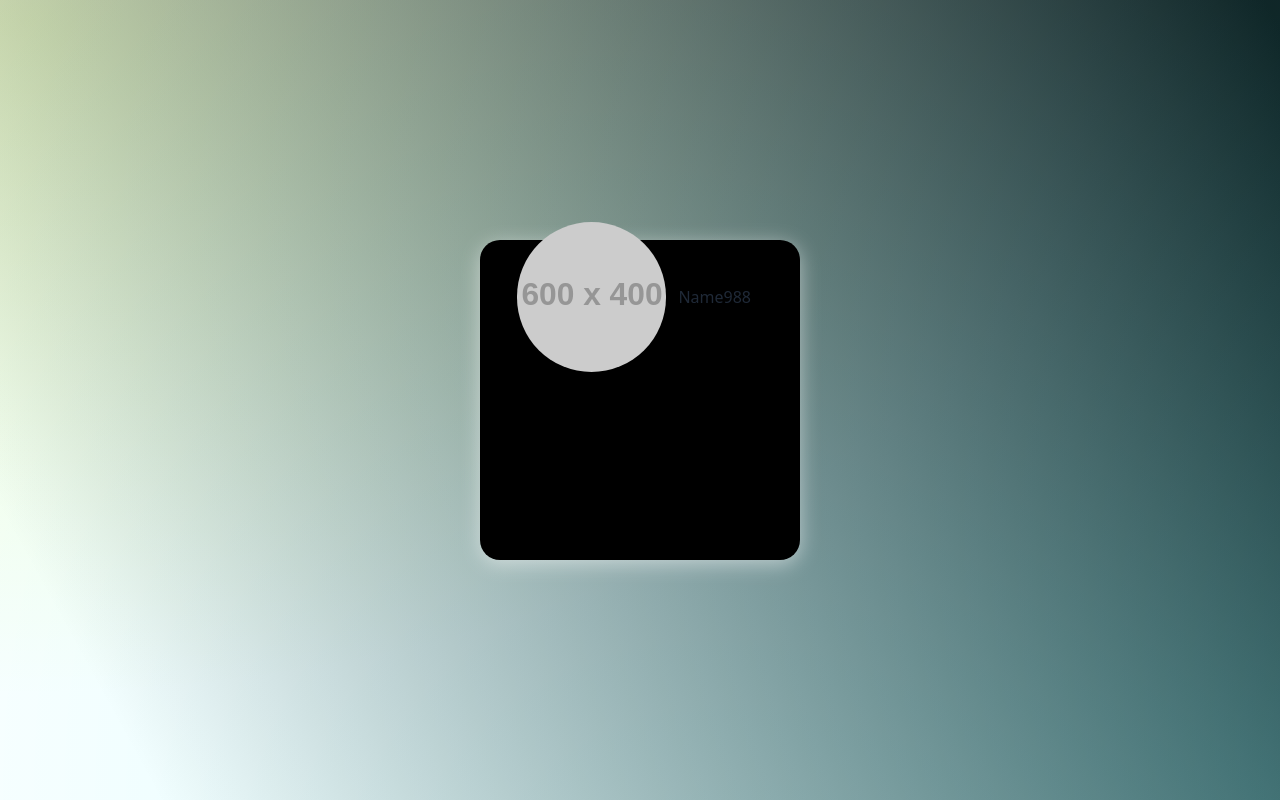
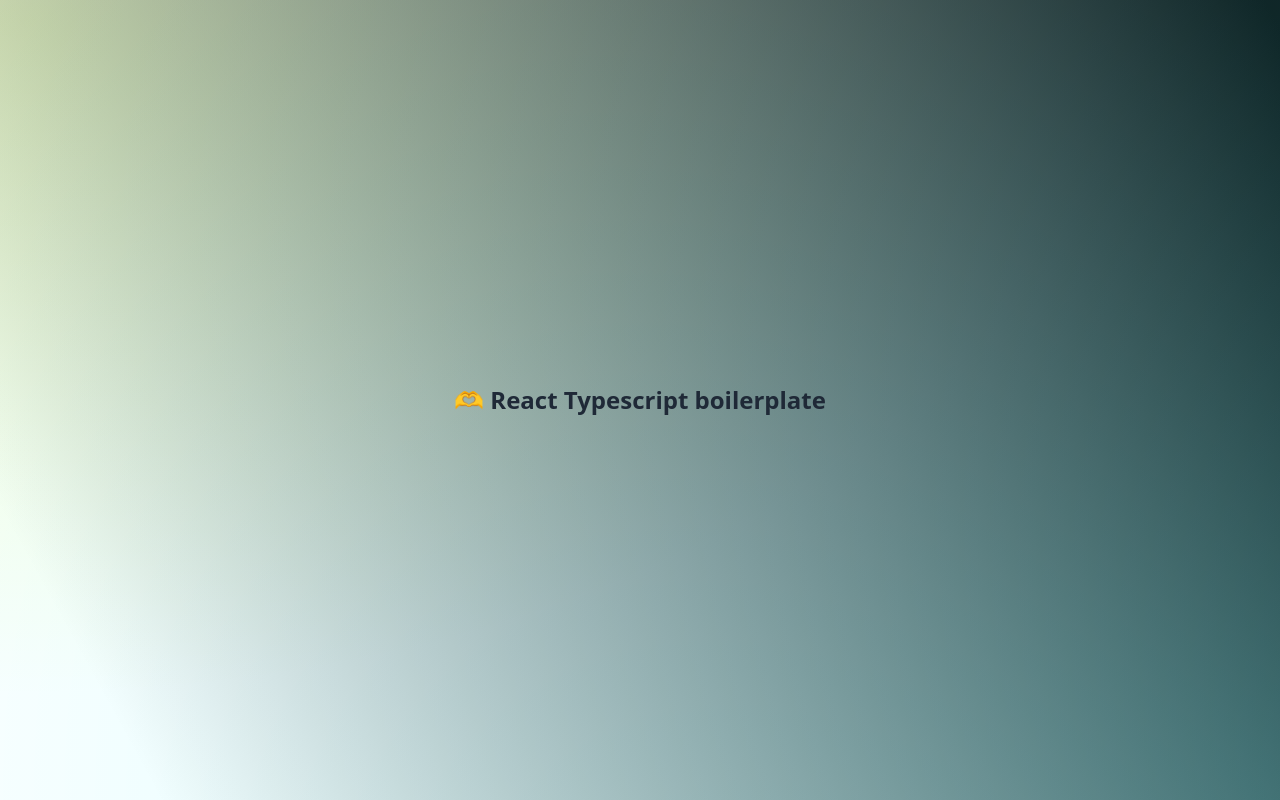
Before and after one commit to TheBous/fluffy-react-vite-ts-tailwind, a React (Vite) app: page / in a window 1280 px wide. Built offline with nearby package versions, Linux system fonts and the light colour scheme.

Commit message:
chore(boilerplate): remove useless component for starter

```diff
--- a/src/App.tsx
+++ b/src/App.tsx
@@ -1,12 +1,9 @@
 import './App.css'
-import Chip from './components/Chip/Chip'
 
 const App = () => {
 	return (
 		<div className="w-screen h-screen flex items-center justify-center test">
-			<div className="my-box bg-black w-80 h-80 p-[25px]">
-				<Chip />
-			</div>
+			<span className="font-bold text-2xl">🫶 React Typescript boilerplate</span>
 		</div>
 	)
 }
--- a/src/components/Avatar/Avatar.tsx
+++ /dev/null
@@ -1,17 +0,0 @@
-type AvatarProps = {
-	width?: number
-	src: string
-	alt: string
-}
-
-const Avatar = ({ width = 40, src, alt }: AvatarProps) => {
-	return (
-		<div className="avatar">
-			<div className={`w-[${width}px] rounded-full mr-3`}>
-				<img loading="lazy" src={src} alt={alt} />
-			</div>
-		</div>
-	)
-}
-
-export default Avatar
--- a/src/components/Chip/Chip.tsx
+++ /dev/null
@@ -1,25 +0,0 @@
-import cx from 'classnames'
-import Avatar from '../Avatar/Avatar'
-
-type ChipProps = {
-	selected?: boolean
-	onClick?: () => void
-}
-
-const Chip = ({ selected = false, onClick = () => null }: ChipProps) => {
-	return (
-		<div
-			className={cx('w-full flex items-center p-[12px] pr-[24px] rounded-[100px] h-[64px]', {
-				'bg-transparent': !selected,
-				'bg-[#272727]': selected,
-			})}
-			onClick={onClick}
-		>
-			<Avatar src="https://placehold.co/600x400/EEE/31343C" alt="avatar" />
-			<span className="mr-auto">Name</span>
-			<span>988</span>
-		</div>
-	)
-}
-
-export default Chip
```
